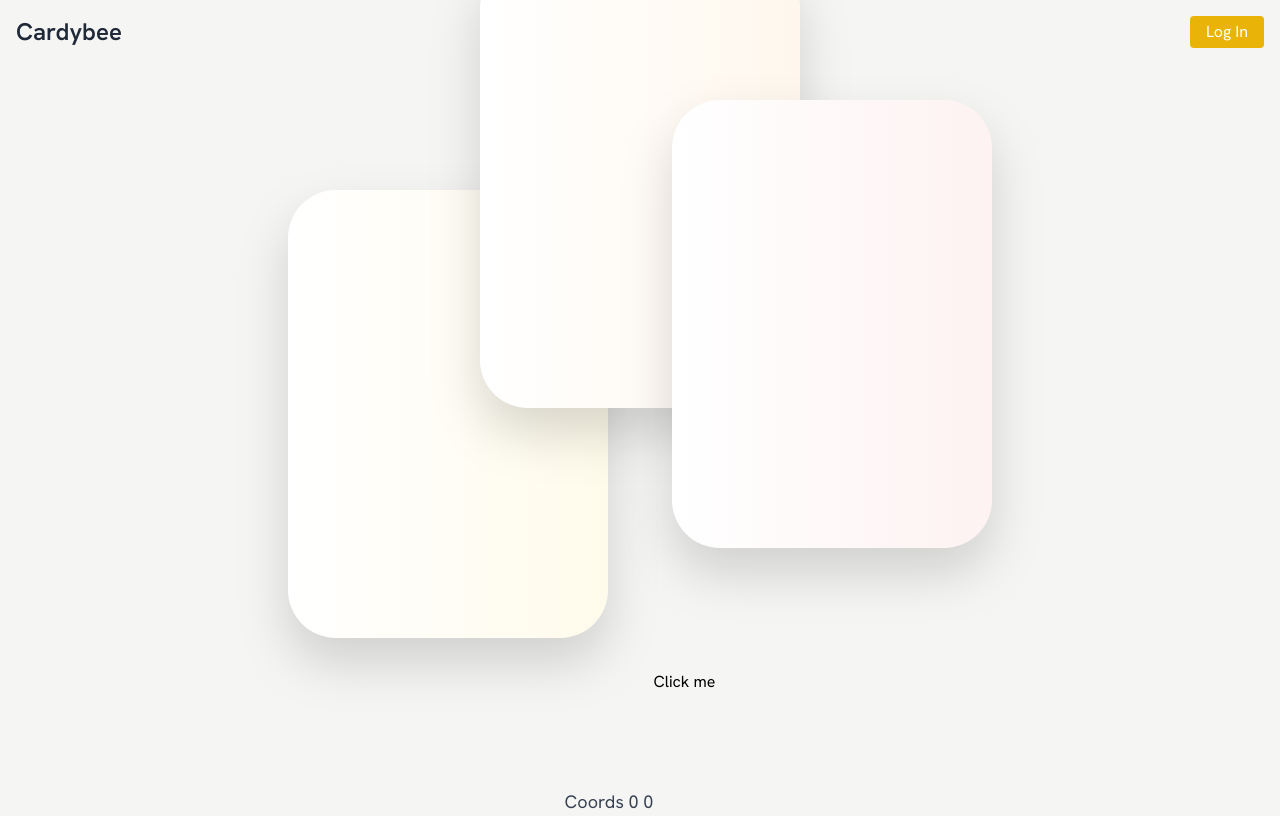
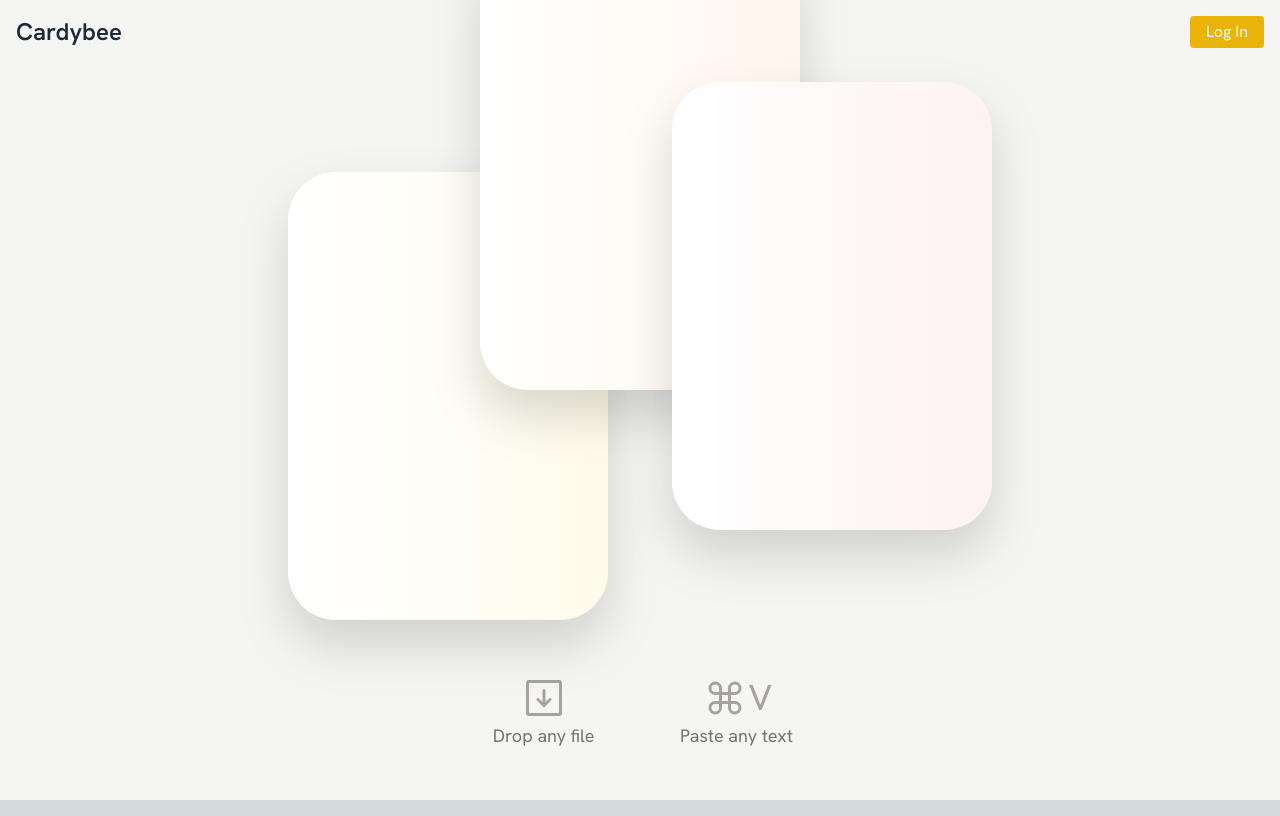
Before and after one commit to philipmuller/cardify, a Next.js app: page / in a window 1280 px wide. Built offline with nearby package versions, Linux system fonts and the light colour scheme.

Commit message:
Add support for paste via shortcut, graphics update

```diff
--- a/app/page.tsx
+++ b/app/page.tsx
@@ -5,13 +5,15 @@ import { useState, useRef, useEffect, useCallback } from "react";
 import { motion, motionValue } from "framer-motion";
 import ConvertApi from "convertapi-js";
 import { convertAPISecret } from "@/keychain";
-import { useRouter, useSearchParams} from 'next/navigation'
+import { useRouter, useSearchParams} from 'next/navigation';
+import { ArrowSquareDown, Command } from "@phosphor-icons/react";
 
 
 export default function Home() {
   const [cardNr, setCardNr] = useState(3);
   const [coords, setCoords] = useState({x: 0, y: 0});
   const [isHoveringFile, setIsHoveringFile] = useState(false);
+  const [isPressingCommand, setIsPressingCommand] = useState(false);
 
   const router = useRouter();
   const searchParams = useSearchParams()!;
@@ -32,15 +34,44 @@ export default function Home() {
         y: -distY,
       });
     };
+
+    const handleKeyDown = async (event: { key: string; }) => {
+
+      if (event.key == "Meta" || event.key == "Control") {
+        setIsPressingCommand(true);
+      }
+
+      if (event.key == "v" && isPressingCommand == true) {
+
+        try {
+          const text = await navigator.clipboard.readText();
+          console.log('Clipboard data read successfully.');
+          router.push("/deck" + '?' + createQueryString("fileText", text));
+        } catch (err) {
+          console.log('Failed to read clipboard data.');
+        }
+      }
+
+    }
+
+    const handleKeyUp = (event: { key: string; }) => {
+      console.log(event.key);
+      if (event.key == "Meta" || event.key == "Control") {
+        setIsPressingCommand(false);
+      }
+
+    }
+
+    document.addEventListener('keydown', handleKeyDown);
+    document.addEventListener('keyup', handleKeyUp);
     window.addEventListener('mousemove', handleWindowMouseMove);
 
     return () => {
-      window.removeEventListener(
-        'mousemove',
-        handleWindowMouseMove,
-      );
+      window.removeEventListener('mousemove', handleWindowMouseMove);
+      document.removeEventListener('keydown', handleKeyDown);
+      document.removeEventListener('keyup', handleKeyUp);
     };
-  }, []);
+  }, [isPressingCommand]);
 
   function calculateRotation(idx: number): number {
     const rotation = (idx - 1) * 20;
@@ -145,22 +176,39 @@ export default function Home() {
         //onChange={handleChange}
         accept=".xlsx,.xls,image/*,.doc, .docx,.ppt, .pptx,.txt,.pdf"
       />
-      <motion.div initial={{ visibility: "hidden" }} whileInView={{ visibility: isHoveringFile ? "visible" : "hidden" }}><h1 className="text-3xl text-slate-600">Drop file to create cards</h1></motion.div>
       <div className="flex -space-x-32">
         {Array.from({ length: cardNr }).map((_, idx) => (
           <motion.div
           key={idx}
           className={`bg-gradient-to-r from-white ${finalSwatches[idx]} bg-cover rounded-5xl w-100 h-130 text-black drop-shadow-2xl p-4`}
           initial={{ y: offsetsY[idx], z: idx }}
-          whileInView={{ y: isHoveringFile ? fileOffsetsY[idx] : offsetsY[idx]+(coords.y/(10+(20*idx))), x: isHoveringFile ? fileOffsetsX[idx] : offsetsX[idx]+(coords.x/(10+(20*idx))), z: idx}}
+          whileInView={{ y: isHoveringFile || isPressingCommand ? fileOffsetsY[idx] : offsetsY[idx]+(coords.y/(31-(10*idx))), x: isHoveringFile || isPressingCommand ? fileOffsetsX[idx] : offsetsX[idx]+(coords.x/(31-(10*idx))), z: idx}}
           whileHover={{ scale: 1.07}}
-          transition={{ type: "spring", stiffness: isHoveringFile ? 100 : 50, damping: isHoveringFile ? 10 : 20, duration: isHoveringFile ? 0.1 : 1.0}}
+          transition={{ type: "spring", stiffness: isHoveringFile || isPressingCommand ? 100 : 50, damping: isHoveringFile || isPressingCommand ? 10 : 20, duration: isHoveringFile || isPressingCommand ? 0.1 : 1.0}}
           />
         ))}
       </div>
-      <div className="flex flex-row">
-        <p className="mt-60 text-lg text-gray-700">Coords {coords.x} {coords.y}</p>
-        <button onClick={() => setCardNr(cardNr+1)}>Click me</button>
+      <div className="grid grid-cols-2 gap-4 mt-28 -z-30">
+
+        <motion.div layout className="flex flex-col items-center p-8"
+        whileInView={{ y: isHoveringFile ? -600 : 0, x: isHoveringFile ? 90 : 0, scale: isHoveringFile ? 2 : 1 , opacity: isPressingCommand ? 0 : 1}}
+        transition={{ type: "spring", stiffness: 100, damping: 30, duration: 0.2}}>
+
+          <ArrowSquareDown color="#a8a29e" size={48}/>
+          <p className="text-lg text-stone-500">Drop any file</p>
+
+        </motion.div>
+
+        <motion.div layout className="flex flex-col items-center p-8"
+        whileInView={{ y: isPressingCommand ? -600 : 0, x: isPressingCommand ? -90 : 0, scale: isPressingCommand ? 2 : 1 , opacity: isHoveringFile ? 0 : 1 }}
+        transition={{ type: "spring", stiffness: 100, damping: 30, duration: 0.2}}>
+          <div className="flex flex-row items-center ">
+            <Command color="#a8a29e" size={48} />
+            <h1 className={`text-4xl text-stone-400 ${isPressingCommand ? "opacity-40" : "opacity-100"}`}>V</h1>
+          </div>
+          <p className="text-lg text-stone-500">Paste any text</p>
+        </motion.div>
+
       </div>
     </form>
   );
--- a/package.json
+++ b/package.json
@@ -9,6 +9,7 @@
     "lint": "next lint"
   },
   "dependencies": {
+    "@phosphor-icons/react": "^2.0.13",
     "@splinetool/react-spline": "^2.2.6",
     "@splinetool/runtime": "^0.9.475",
     "@types/node": "20.5.9",
--- a/tailwind.config.ts
+++ b/tailwind.config.ts
@@ -41,6 +41,43 @@ const config: Config = {
         '100': '20rem',
         '130': '28rem',
       },
+      animation: {
+        'gradient-x':'gradient-x 15s ease infinite',
+        'gradient-y':'gradient-y 15s ease infinite',
+        'gradient-xy':'gradient-xy 15s ease infinite',
+      },
+      keyframes: {
+        'gradient-y': {
+          '0%, 100%': {
+            'background-size':'400% 400%',
+            'background-position': 'center top'
+          },
+          '50%': {
+            'background-size':'200% 200%',
+            'background-position': 'center center'
+          }
+        },
+        'gradient-x': {
+          '0%, 100%': {
+              'background-size':'200% 200%',
+              'background-position': 'left center'
+            },
+            '50%': {
+              'background-size':'200% 200%',
+              'background-position': 'right center'
+            }
+          },
+          'gradient-xy': {
+          '0%, 100%': {
+            'background-size':'400% 400%',
+            'background-position': 'left center'
+          },
+          '50%': {
+            'background-size':'200% 200%',
+            'background-position': 'right center'
+          }
+        }
+      }
     },
   },
   plugins: [],
```
Also changed, not shown: 1 other file (tests, documents, lock files or other folders).
